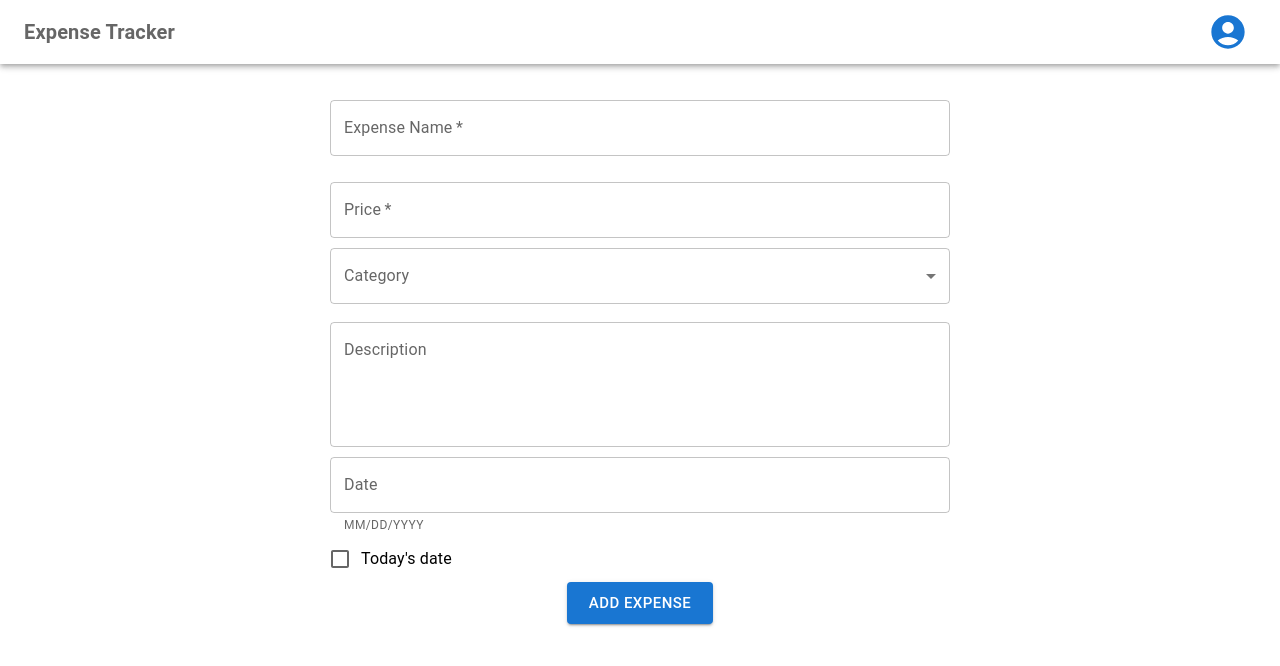
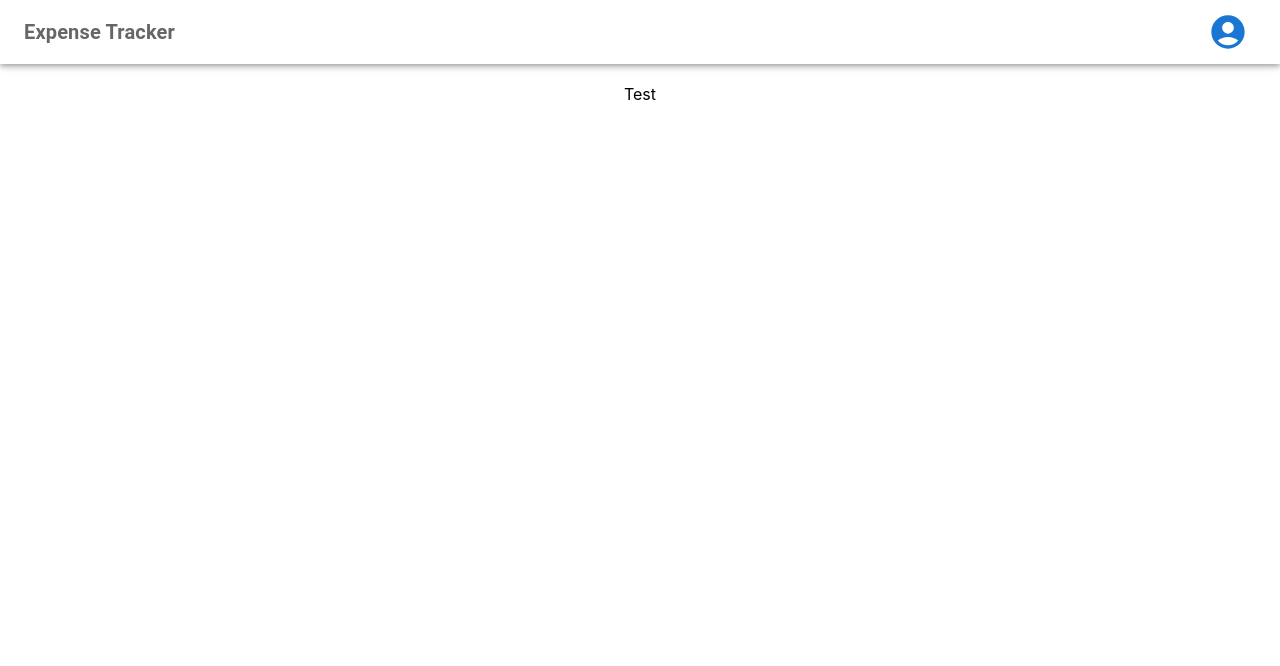
Before and after one commit to siddharthgarewal/Expense-Tracker, a React (Create React App) app: page / in a window 1280 px wide. Shown: the top 666 px of the page. Built offline with nearby package versions, Linux system fonts and the light colour scheme.

Commit message:
testing initial commit

```diff
--- a/src/App.tsx
+++ b/src/App.tsx
@@ -1,13 +1,15 @@
 import "./App.css";
 import ExpenseForm from "./components/add-expense-form/ExpenseForm";
 import Header from "./components/header/Header";
+import Test from "./components/test/Test";
 
 function App() {
   return (
     <div className="App">
       <Header />
       <div className="subpart">
-        <ExpenseForm />
+        <Test />
+        {/* <ExpenseForm /> */}
       </div>
     </div>
   );
--- /dev/null
+++ b/src/components/test/Test.tsx
@@ -0,0 +1,7 @@
+function Test() {
+  return (
+    <div>Test</div>
+  )
+}
+
+export default Test
```
